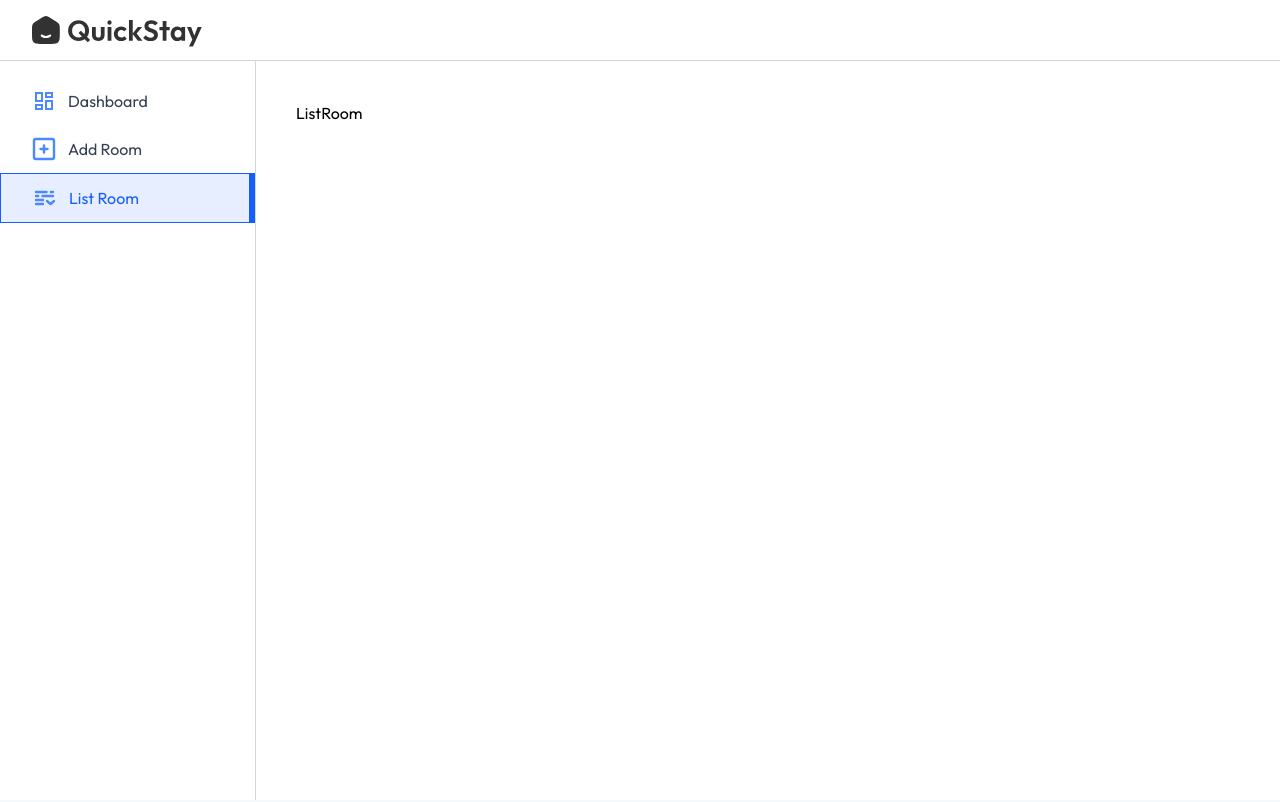
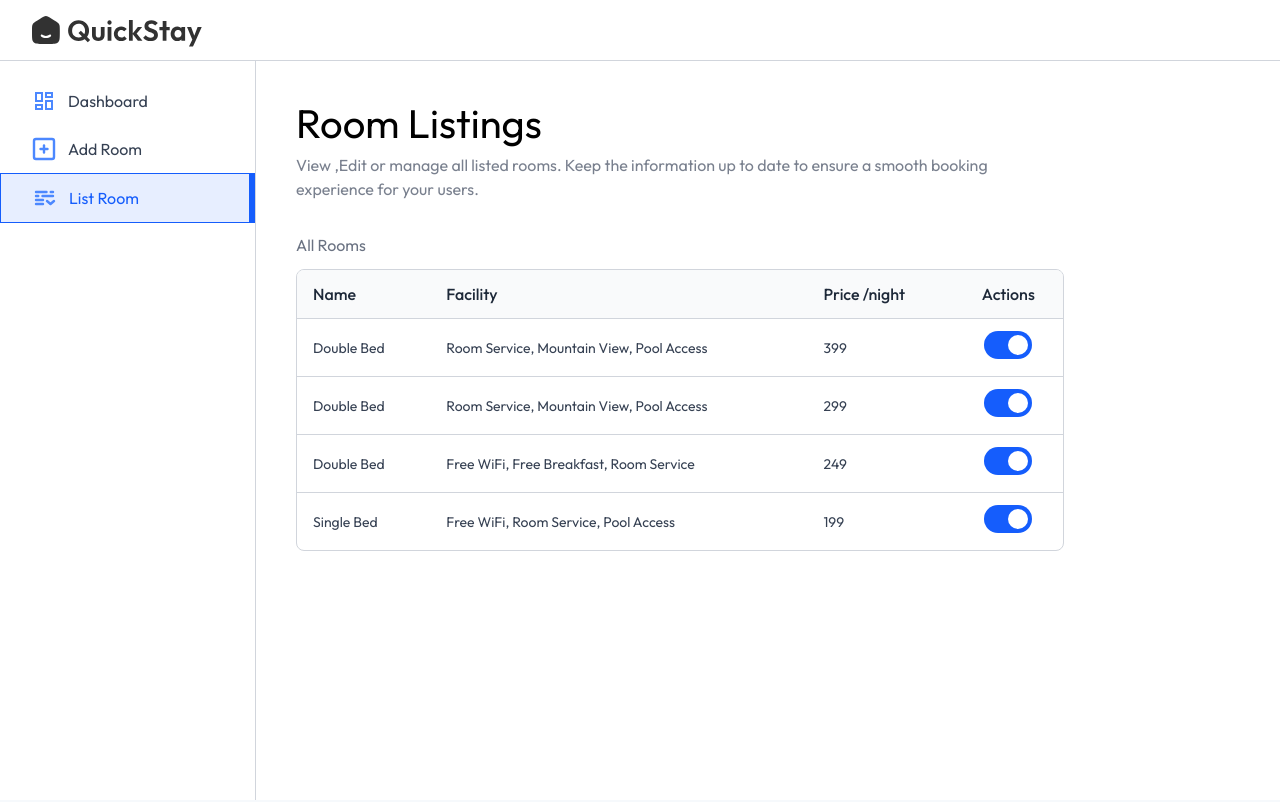
Before and after one commit to Dharmeshp1582/MERN_Hotel_Booking_app, a React (Vite) app in the folder client/: page /owner/list-room in a window 1280 px wide. Shown: the top 802 px of the page. Built offline with nearby package versions, Linux system fonts and the light colour scheme; no server answers; a web font is replaced by a local one.

Commit message:
owner list room add

```diff
--- a/client/src/pages/hotelOwner/ListRoom.jsx
+++ b/client/src/pages/hotelOwner/ListRoom.jsx
@@ -1,9 +1,75 @@
-import React from 'react'
+import React, { useState } from "react";
+import Title from "../../components/Title";
+import { roomsDummyData } from "../../assets/assets";
 
 const ListRoom = () => {
+  const [rooms, setRooms] = useState(roomsDummyData);
+
   return (
-    <div>ListRoom</div>
-  )
-}
+    <div>
+      <Title
+        align="left"
+        font="outfit"
+        title="Room Listings"
+        subTitle="View ,Edit or manage all listed rooms. Keep the information up to date to ensure a smooth booking experience for your users."
+      />
+      <p
+        className="
+      text-gray-500 mt-8"
+      >
+        All Rooms
+      </p>
 
-export default ListRoom
+      <div className="w-full max-w-3xl text-left border border-gray-300 rounded-lg max-h-80 overflow-y-scroll mt-3">
+        <table className="w-full">
+          <thead className="bg-gray-50">
+            <tr>
+              <th className="py-3 px-4 text-gray-800 font-medium">Name</th>
+              <th className="py-3 px-4 text-gray-800 font-medium max-sm:hidden">
+                Facility
+              </th>
+              <th className="py-3 px-4 text-gray-800 font-medium ">
+                Price /night
+              </th>
+              <th className="py-3 px-4 text-gray-800 font-medium text-center">
+                Actions
+              </th>
+            </tr>
+          </thead>
+
+          <tbody className="text-sm">
+            {rooms.map((item, index) => (
+              <tr key={index}>
+                <td className="py-3 px-4 text-gray-700 border-t border-gray-300">
+                  {item.roomType}
+                </td>
+
+                <td className="py-3 px-4 text-gray-700 border-t border-gray-300 max-sm:hidden">
+                  {item.amenities.join(", ")}
+                </td>
+
+                <td className="py-3 px-4 text-gray-700 border-t border-gray-300">
+                  {item.pricePerNight}
+                </td>
+
+                <td className="py-3 px-4 text-red-500 border-t border-gray-300 text-sm text-center">
+                  <label className="relative inline-flex items-center cursor-pointer text-gray-900 gap-3">
+                    <input
+                      type="checkbox"
+                      className="sr-only peer"
+                      checked={item.isAvailable}
+                    />
+                    <div className="w-12 h-7 bg-slate-300 rounded-full peer peer-checked:bg-blue-600 transition-colors duration-200"></div>
+                    <span className="dot absolute left-1 top-1 w-5 h-5 bg-white rounded-full transition-transform duration-200 peer-checked:translate-x-5 ease-in-out"></span>
+                  </label>
+                </td>
+              </tr>
+            ))}
+          </tbody>
+        </table>
+      </div>
+    </div>
+  );
+};
+
+export default ListRoom;
```
